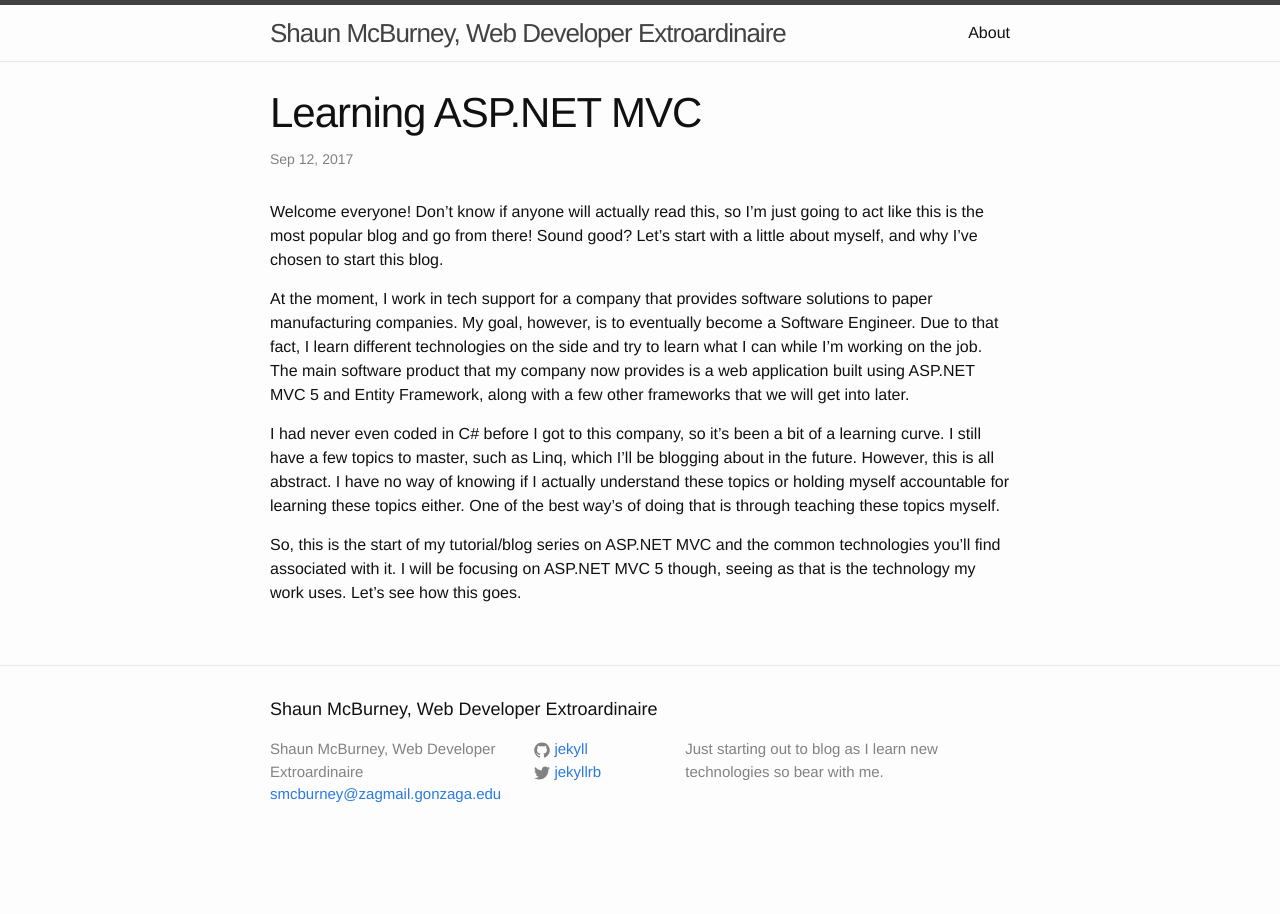
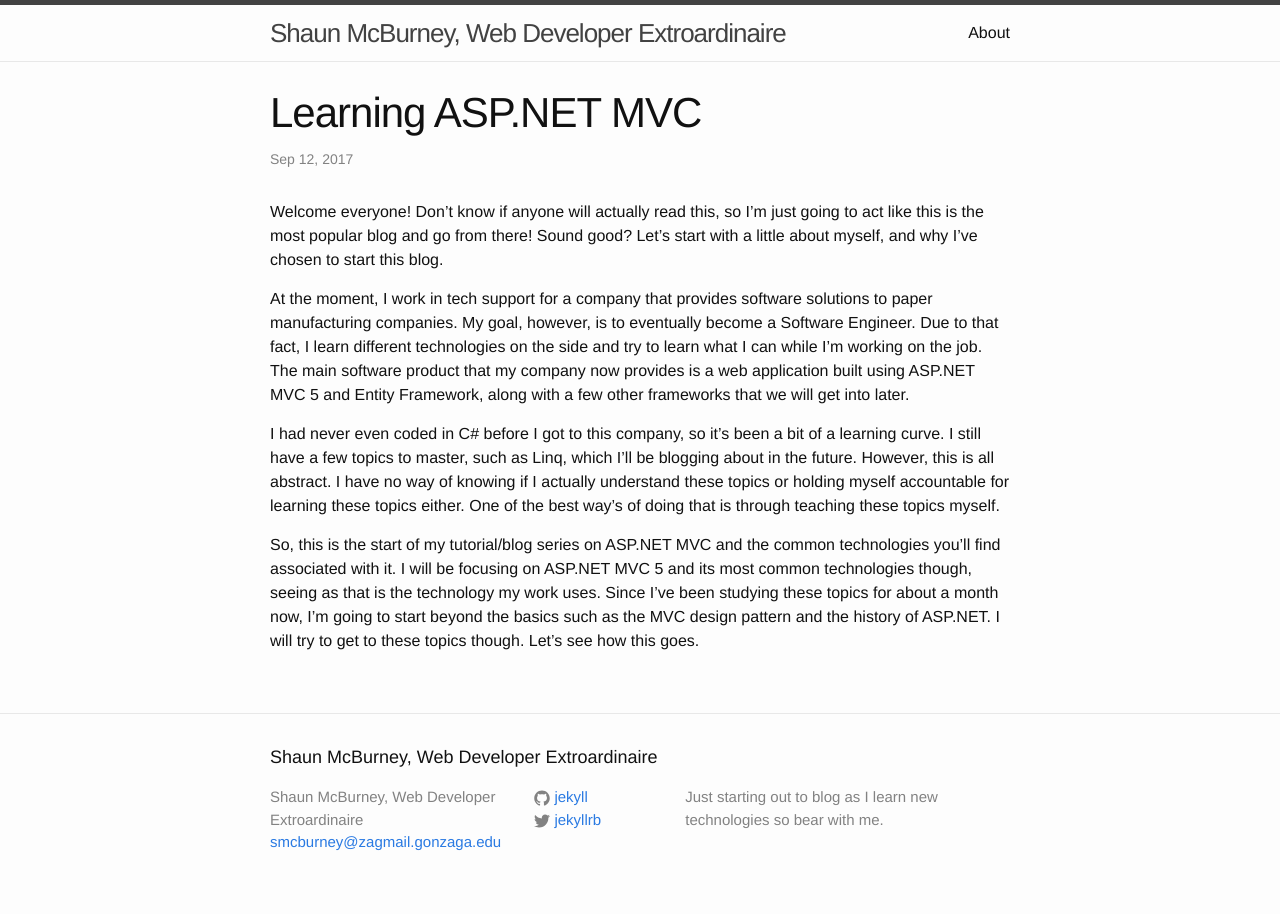
Before and after one commit to 5h4un/5h4un.github.io, a Jekyll site: the page built from _posts/2017-09-12-learning-asp-dot-net-mvc.markdown, in a window 1280 px wide. Built offline with Jekyll 4.4.1, drawn with Linux system fonts in a browser that asks for light colours.

Commit message:
edited first post

```diff
--- a/_posts/2017-09-12-learning-asp-dot-net-mvc.markdown
+++ b/_posts/2017-09-12-learning-asp-dot-net-mvc.markdown
@@ -10,4 +10,4 @@ At the moment, I work in tech support for a company that provides software solut
 
 I had never even coded in C# before I got to this company, so it's been a bit of a learning curve. I still have a few topics to master, such as Linq, which I'll be blogging about in the future. However, this is all abstract. I have no way of knowing if I actually understand these topics or holding myself accountable for learning these topics either. One of the best way's of doing that is through teaching these topics myself.
 
-So, this is the start of my tutorial/blog series on ASP.NET MVC and the common technologies you'll find associated with it. I will be focusing on ASP.NET MVC 5 though, seeing as that is the technology my work uses. Let's see how this goes.
+So, this is the start of my tutorial/blog series on ASP.NET MVC and the common technologies you'll find associated with it. I will be focusing on ASP.NET MVC 5 and its most common technologies though, seeing as that is the technology my work uses. Since I've been studying these topics for about a month now, I'm going to start beyond the basics such as the MVC design pattern and the history of ASP.NET. I will try to get to these topics though. Let's see how this goes.
```
